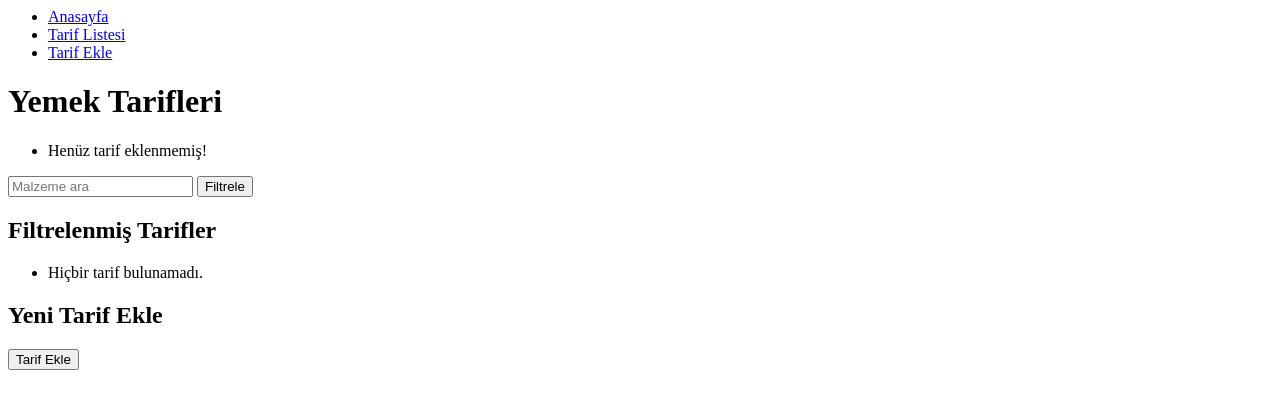
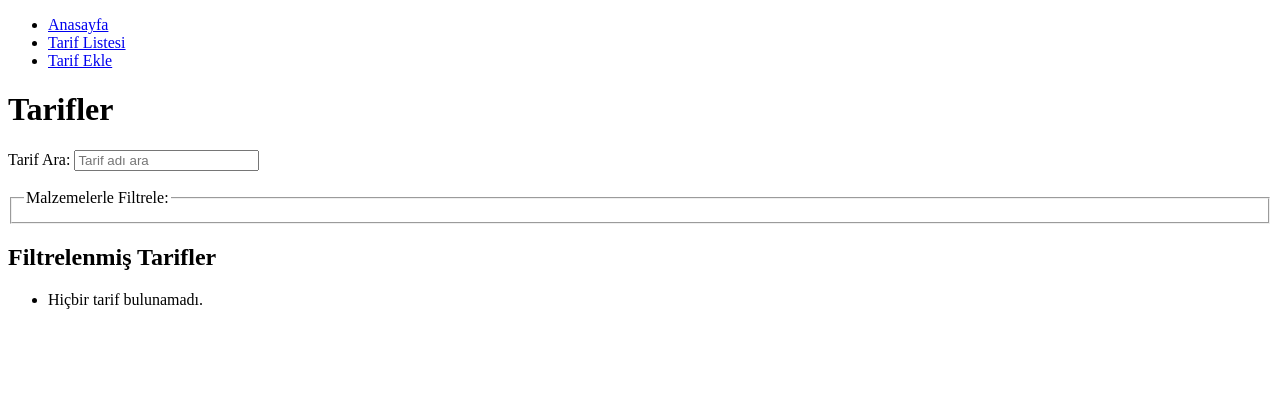
Before and after one commit to cihanw/Malzemen-Yeter, a Django app: page /tarifler/ in a window 1280 px wide. Shown: the top 409 px of the page. Run offline with Django 5.2, Linux system fonts and the light colour scheme; data that the repository does not hold is empty.

Commit message:
huge updates

```diff
--- a/yemekTarifleri/tarifler/admin.py
+++ b/yemekTarifleri/tarifler/admin.py
@@ -1,6 +1,9 @@
 # Register your models here.
 from django.contrib import admin
-from .models import Tarif, Yorum
+from .models import Tarif, Yorum, Malzeme
+
+
+admin.site.register(Malzeme)
 
 @admin.register(Tarif)
 class TarifAdmin(admin.ModelAdmin):
--- a/yemekTarifleri/tarifler/templates/tarifler/tarif_ekle.html
+++ b/yemekTarifleri/tarifler/templates/tarifler/tarif_ekle.html
@@ -1,9 +1,39 @@
-<!-- tarif_ekle.html -->
+<!DOCTYPE html>
 <html lang="en">
   <head>
     <meta charset="UTF-8" />
     <meta name="viewport" content="width=device-width, initial-scale=1.0" />
-    <title>Yemek Tarifleri</title>
+    <title>Yeni Tarif Ekle</title>
+    <style>
+      /* Dropdown malzeme listesi */
+      .malzeme-container {
+        max-height: 200px;
+        overflow-y: auto;
+        border: 1px solid #ccc;
+        display: none; /* Başlangıçta gizli */
+      }
+
+      .malzeme-item {
+        padding: 5px;
+        cursor: pointer;
+      }
+
+      .malzeme-item:hover {
+        background-color: #f0f0f0;
+      }
+
+      .selected-malzemeler {
+        margin-top: 10px;
+      }
+
+      .selected-malzeme {
+        display: inline-block;
+        margin-right: 10px;
+        padding: 5px;
+        background-color: #e0e0e0;
+        border-radius: 5px;
+      }
+    </style>
   </head>
   <body>
     <nav>
@@ -14,46 +44,139 @@
       </ul>
     </nav>
 
-    <h1>Yemek Tarifleri</h1>
-    <ul>
-      {% for tarif in tarifler %}
-      <li>
-        <strong>{{ tarif.baslik }}</strong> - {{ tarif.kategori }}<br />
-        <em>{{ tarif.malzemeler|linebreaks }}</em><br />
-        <small>Oluşturan: {{ tarif.olusturan.username }}</small>
-      </li>
-      {% empty %}
-      <li>Henüz tarif eklenmemiş!</li>
-      {% endfor %}
-    </ul>
+    <h1>Yeni Tarif Ekle</h1>
+    <form method="POST" action="{% url 'tarif_ekle' %}" id="tarif-form">
+      {% csrf_token %}
+      <label for="baslik">Tarif Başlığı:</label>
+      <input type="text" id="baslik" name="baslik" required /><br /><br />
 
-    <!-- FILTRE -->
-    <form method="get">
+      <label for="kategori">Kategori:</label>
+      <input type="text" id="kategori" name="kategori" required /><br /><br />
+
+      <!-- Malzeme seçimi -->
+      <label>Malzemeler:</label><br />
       <input
         type="text"
-        name="malzeme"
-        value="{{ arama_kelimesi }}"
+        id="malzeme-arama"
         placeholder="Malzeme ara"
+        oninput="filterMalzemeler()"
+        autocomplete="off"
+        required
       />
-      <button type="submit">Filtrele</button>
+      <div class="malzeme-container" id="malzeme-listesi">
+        {% for malzeme in malzemeler %}
+        <div class="malzeme-item" data-id="{{ malzeme.id }}">
+          {{ malzeme.isim }}
+        </div>
+        {% endfor %}
+      </div>
+      <br />
+
+      <div class="selected-malzemeler" id="selected-malzemeler"></div>
+      <br />
+
+      <!-- Tarif metni ekle -->
+      <label for="tarif">Tarif:</label><br />
+      <textarea
+        id="tarif"
+        name="tarif"
+        rows="5"
+        cols="40"
+        placeholder="Tarifinizi burada yazın..."
+        required
+      ></textarea>
+      <br /><br />
+
+      <button type="submit" id="submit-btn" disabled>Tarif Ekle</button>
     </form>
 
-    <h2>Filtrelenmiş Tarifler</h2>
-    <ul>
-      {% for tarif in tarifler %}
-      <li>{{ tarif.isim }} - {{ tarif.malzeme_detayi }}</li>
-      {% empty %}
-      <li>Hiçbir tarif bulunamadı.</li>
-      {% endfor %}
-    </ul>
+    <script>
+      // Malzeme listesine tıklama işlemi
+      const malzemeListesi = document.getElementById("malzeme-listesi");
+      const selectedMalzemeler = document.getElementById("selected-malzemeler");
+      const submitBtn = document.getElementById("submit-btn");
+      const tarifInput = document.getElementById("tarif");
+      const baslikInput = document.getElementById("baslik");
+      const kategoriInput = document.getElementById("kategori");
+      const malzemeAramaInput = document.getElementById("malzeme-arama");
 
-    <h2>Yeni Tarif Ekle</h2>
-    <!-- Formu ekliyoruz -->
-    <form method="POST" action="{% url 'tarif_ekle' %}">
-      {% csrf_token %} {{ form.as_p }}
-      <button type="submit">Tarif Ekle</button>
-    </form>
+      document
+        .getElementById("malzeme-arama")
+        .addEventListener("focus", function () {
+          malzemeListesi.style.display = "block"; // Listeyi aç
+        });
+
+      document
+        .getElementById("malzeme-arama")
+        .addEventListener("blur", function () {
+          setTimeout(() => {
+            malzemeListesi.style.display = "none"; // Listeyi kapat
+          }, 200);
+        });
+
+      function filterMalzemeler() {
+        const searchTerm = malzemeAramaInput.value.toLowerCase();
+        const malzemeItems =
+          malzemeListesi.getElementsByClassName("malzeme-item");
+
+        Array.from(malzemeItems).forEach(function (item) {
+          const malzemeIsim = item.textContent.toLowerCase();
+          if (malzemeIsim.includes(searchTerm)) {
+            item.style.display = "block";
+          } else {
+            item.style.display = "none";
+          }
+        });
+      }
+
+      // Malzeme seçme işlemi
+      malzemeListesi.addEventListener("click", function (event) {
+        if (event.target.classList.contains("malzeme-item")) {
+          const malzemeId = event.target.getAttribute("data-id");
+          const malzemeIsim = event.target.textContent;
+
+          const selectedMalzemeDiv = document.createElement("div");
+          selectedMalzemeDiv.classList.add("selected-malzeme");
+          selectedMalzemeDiv.textContent = malzemeIsim;
+
+          const malzemeData = {
+            id: malzemeId,
+            isim: malzemeIsim,
+          };
+
+          selectedMalzemeDiv.addEventListener("click", function () {
+            selectedMalzeler.removeChild(selectedMalzemeDiv);
+            updateSubmitButtonState();
+          });
+
+          selectedMalzemeler.appendChild(selectedMalzemeDiv);
+          updateSubmitButtonState();
+        }
+      });
+
+      // Tarifin ve malzeme seçiminin kontrolü
+      function updateSubmitButtonState() {
+        const selectedMalzemeCount = selectedMalzemeler.children.length;
+        const tarifText = tarifInput.value.trim();
+        const baslikText = baslikInput.value.trim();
+        const kategoriText = kategoriInput.value.trim();
+
+        if (
+          selectedMalzemeCount > 0 &&
+          tarifText.length > 0 &&
+          baslikText.length > 0 &&
+          kategoriText.length > 0
+        ) {
+          submitBtn.disabled = false; // Butonu etkinleştir
+        } else {
+          submitBtn.disabled = true; // Butonu devre dışı bırak
+        }
+      }
+
+      // Tarifin her değişikliğinde buton durumunu güncelle
+      tarifInput.addEventListener("input", updateSubmitButtonState);
+      baslikInput.addEventListener("input", updateSubmitButtonState);
+      kategoriInput.addEventListener("input", updateSubmitButtonState);
+    </script>
   </body>
 </html>
-
-<!-- Formu doldurduktan sonra başarı mesajı eklemek isteyebilirsiniz -->
--- a/yemekTarifleri/tarifler/templates/tarifler/tarif_listesi.html
+++ b/yemekTarifleri/tarifler/templates/tarifler/tarif_listesi.html
@@ -15,9 +15,34 @@
     </nav>
 
     <h1>Tarifler</h1>
+    <form method="GET">
+      <label for="arama">Tarif Ara:</label>
+      <input
+        type="text"
+        id="arama"
+        name="arama"
+        value="{{ arama_kelimesi }}"
+        placeholder="Tarif adı ara"
+      />
+      <br /><br />
+
+      <fieldset>
+        <legend>Malzemelerle Filtrele:</legend>
+        {% for malzeme in malzeme_listesi %}
+          <label>
+            <input type="checkbox" name="malzemeler" value="{{ malzeme.id }}"
+            {% if malzeme.id|stringformat:"s" in secili_malzemeler %}checked{% endif %}>
+            {{ malzeme.isim }}
+          </label><br>
+        {% endfor %}
+      </fieldset>
+
+    <h2>Filtrelenmiş Tarifler</h2>
     <ul>
       {% for tarif in tarifler %}
       <li>{{ tarif.baslik }} - {{ tarif.kategori }}</li>
+      {% empty %}
+      <li>Hiçbir tarif bulunamadı.</li>
       {% endfor %}
     </ul>
   </body>
--- a/yemekTarifleri/tarifler/urls.py
+++ b/yemekTarifleri/tarifler/urls.py
@@ -4,8 +4,7 @@ from .views import tarif_listesi
 from . import views
 
 urlpatterns = [
-    path('', views.index, name='index'),  # Ana sayfa için index view'ını tanımlıyoruz
+    path('', views.tarif_listesi, name='index'),
     path('tarifler/', views.tarif_listesi, name='tarif_listesi'),
-    path('tarifler/ekle/', views.tarif_ekle, name='tarif_ekle'),
-    # Diğer URL desenlerini buraya ekleyebilirsiniz
+    path('tarif-ekle/', views.tarif_ekle, name='tarif_ekle'),
 ]
--- a/yemekTarifleri/tarifler/views.py
+++ b/yemekTarifleri/tarifler/views.py
@@ -1,6 +1,6 @@
 # Create your views here.
 from django.shortcuts import render, redirect
-from .models import Tarif
+from .models import Tarif, Malzeme
 from .forms import TarifForm
 
 def index(request):
@@ -8,26 +8,34 @@ def index(request):
 
 
 def tarif_listesi(request):
+    arama_kelimesi = request.GET.get('arama', '')
+    malzeme_ids = request.GET.getlist('malzemeler')
+
     tarifler = Tarif.objects.all()
-    return render(request, 'tarifler/tarif_ekle.html', {'tarifler': tarifler})
+    if arama_kelimesi:
+        tarifler = tarifler.filter(baslik__icontains=arama_kelimesi)
 
-def tarif_filtrele(request):
-    arama_kelimesi = request.GET.get('malzeme', '')
-    tarifler = Tarif.objects.all()
+    if malzeme_ids:
+        tarifler = tarifler.filter(malzemeler__id__in=malzeme_ids).distinct()
 
-    if arama_kelimesi:
-        tarifler = tarifler.filter(malzeme_detayi__icontains=arama_kelimesi)
-
-    return render(request, 'tarifler/tarif_filtrele.html', {'tarifler': tarifler, 'arama_kelimesi': arama_kelimesi})
+    malzemeler = Malzeme.objects.all()
+    return render(request, 'tarifler/tarif_listesi.html', {
+        'tarifler': tarifler,
+        'malzemeler': malzemeler,
+        'arama_kelimesi': arama_kelimesi,
+        'secili_malzemeler': malzeme_ids
+    })
 
 
 def tarif_ekle(request):
+    malzemeler = Malzeme.objects.all()
     if request.method == 'POST':
-        form = TarifForm(request.POST, request.FILES)  # Kullanıcı dosya yüklerse FILES parametresini ekliyoruz
-        if form.is_valid():
-            form.save()  # Form geçerliyse kaydediyoruz
-            return redirect('tarif_listesi')  # Başarılı olursa tarif listesine yönlendiriyoruz
-    else:
-        form = TarifForm()  # Form ilk kez açılıyorsa boş bir form döndür
+        baslik = request.POST.get('baslik')
+        kategori = request.POST.get('kategori')
+        secilen_malzemeler = request.POST.getlist('malzemeler')
 
-    return render(request, 'tarifler/tarif_ekle.html', {'form': form})
+        tarif = Tarif.objects.create(baslik=baslik, kategori=kategori, olusturan=request.user)
+        tarif.malzemeler.set(secilen_malzemeler)
+        return redirect('tarif_listesi')
+
+    return render(request, 'tarifler/tarif_ekle.html', {'malzemeler': malzemeler})
```
Also changed, not shown: yemekTarifleri/tarifler/forms.py (+8 -4 lines), yemekTarifleri/tarifler/models.py (+7 -0 lines), yemekTarifleri/tarifler/migrations/0003_malzeme.py (added).
